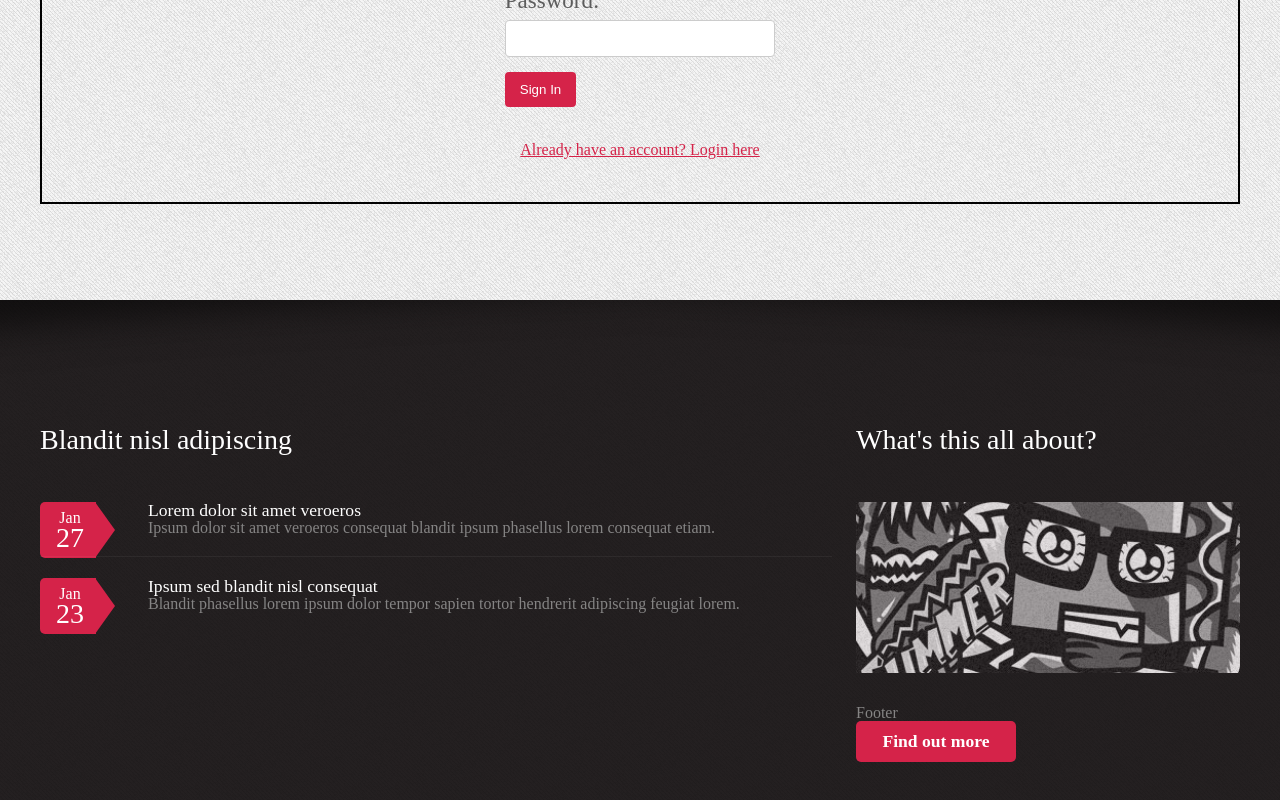
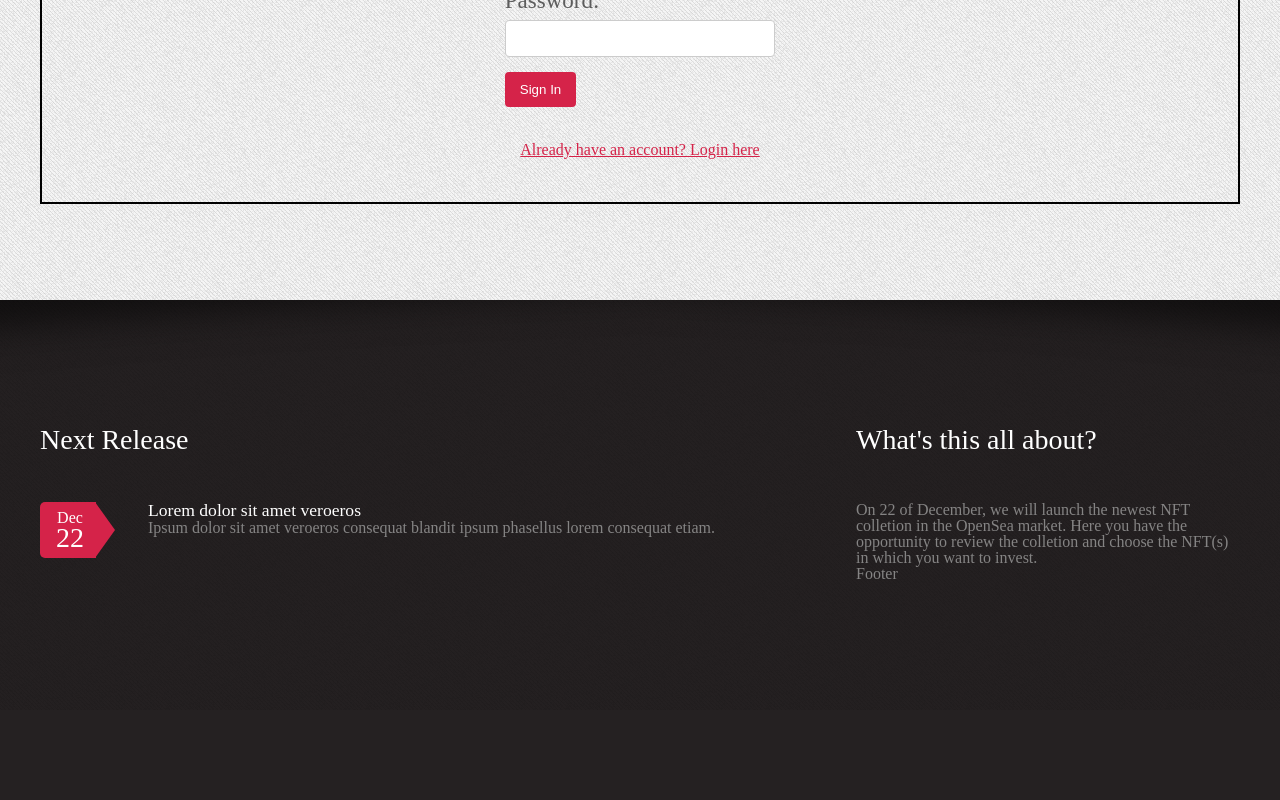
Before and after one commit to vaninaNina/react-js-project, a React (Vite) app in the folder client/: page /register in a window 1280 px wide. Shown: the part 601-1401 px from the top of the page. After the commit the page ends 1311 px from the top, so only its background shows below. Built offline with nearby package versions, Linux system fonts and the light colour scheme.

Commit message:
footer update

```diff
--- a/client/src/components/Footer/Footer.jsx
+++ b/client/src/components/Footer/Footer.jsx
@@ -6,12 +6,12 @@ const Footer = () => {
           <div className="8u">
             <section>
               <header>
-                <h2>Blandit nisl adipiscing</h2>
+                <h2>Next Release</h2>
               </header>
               <ul className="dates">
                 <li>
                   <span className="date">
-                    Jan <strong>27</strong>
+                    Dec <strong>22</strong>
                   </span>
                   <h3>
                     <a href="#">Lorem dolor sit amet veroeros</a>
@@ -19,18 +19,6 @@ const Footer = () => {
                   <p>
                     Ipsum dolor sit amet veroeros consequat blandit ipsum
                     phasellus lorem consequat etiam.
-                  </p>
-                </li>
-                <li>
-                  <span className="date">
-                    Jan <strong>23</strong>
-                  </span>
-                  <h3>
-                    <a href="#">Ipsum sed blandit nisl consequat</a>
-                  </h3>
-                  <p>
-                    Blandit phasellus lorem ipsum dolor tempor sapien tortor
-                    hendrerit adipiscing feugiat lorem.
                   </p>
                 </li>
               </ul>
@@ -41,14 +29,13 @@ const Footer = () => {
               <header>
                 <h2>What's this all about?</h2>
               </header>
-              <a href="#" className="image image-full">
-                <img src="images/pic10.jpg" alt="" />
-              </a>
-              <p>Footer</p>
+              <p>
+                On 22 of December, we will launch the newest NFT colletion in
+                the OpenSea market. Here you have the opportunity to review the
+                colletion and choose the NFT(s) in which you want to invest.
+              </p>
               <footer>
-                <a href="#" className="button">
-                  Find out more
-                </a>
+                <p>Footer</p>
               </footer>
             </section>
           </div>
```
